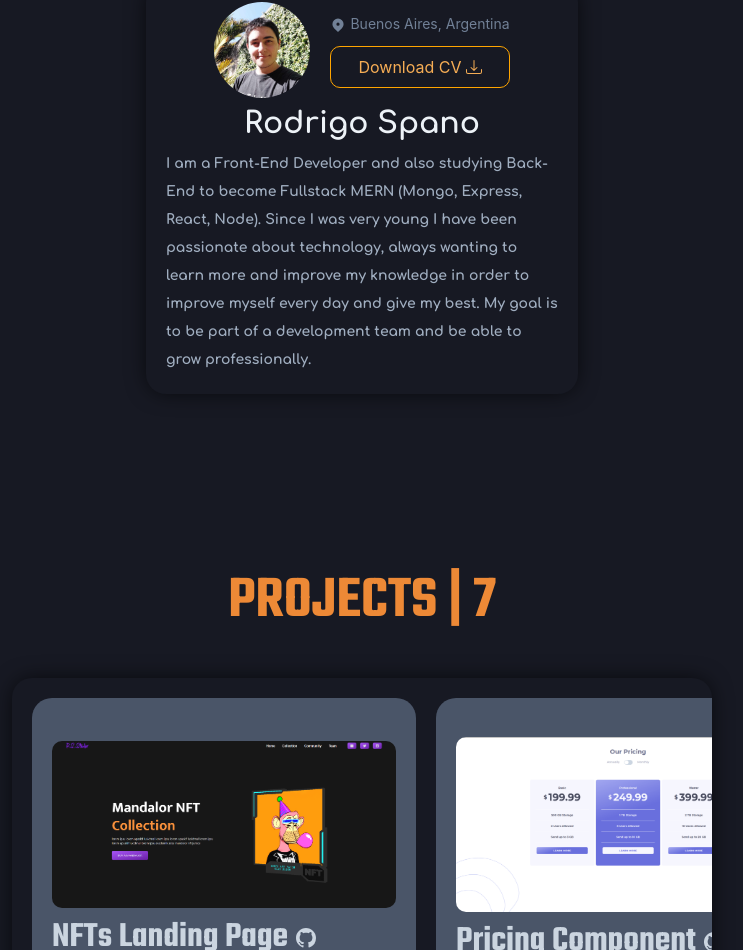
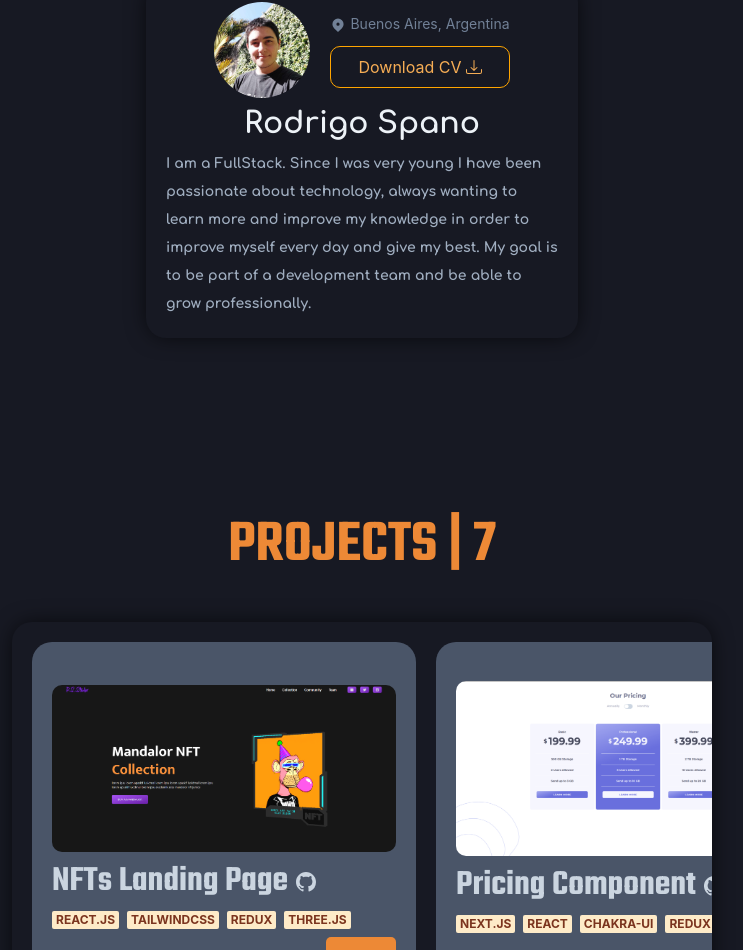
Before and after one commit to RodrigoSpano/Portfolio, a Next.js app: page / in a window 1280 px wide. Shown: the part 1534-2484 px from the top of the page, without its empty margins (278-1021 px from the left). Built offline with nearby package versions, Linux system fonts and the light colour scheme.

Commit message:
fix about me

```diff
--- a/components/aboutme/Me.jsx
+++ b/components/aboutme/Me.jsx
@@ -50,7 +50,7 @@ function Me() {
             Rodrigo Spano
           </Heading>
           <Text color='gray.400' lineHeight={{md:2}} fontFamily='Comfortaa, cursive' fontSize={{base:'xs',md:'sm'}}>
-          I am a Front-End Developer and also studying Back-End to become Fullstack MERN (Mongo, Express, React, Node). Since I was very young I have been passionate about technology, always wanting to learn more and improve my knowledge in order to improve myself every day and give my best.
+          I am a FullStack. Since I was very young I have been passionate about technology, always wanting to learn more and improve my knowledge in order to improve myself every day and give my best.
           My goal is to be part of a development team and be able to grow professionally.
           </Text>
 
```
